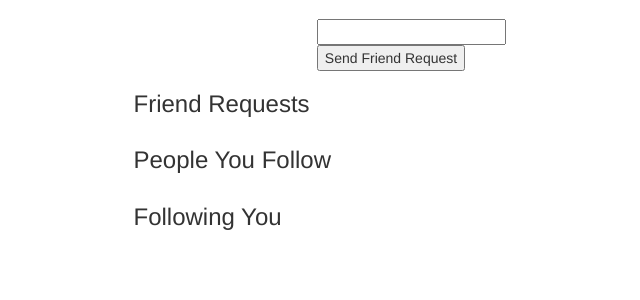
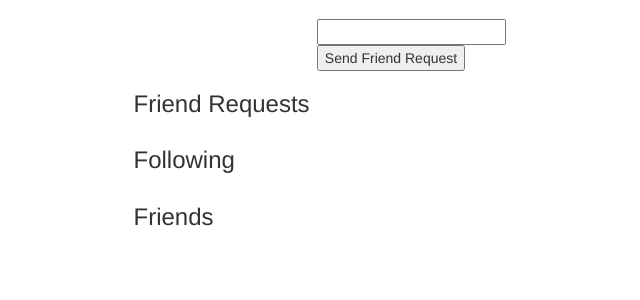
Before and after one commit to topched/CMPUT410W14-Group-Project, a Django app: page /mynode/friends/ in a window 1280 px wide. Shown: the part 51-351 px from the top of the page, without its empty margins (229-869 px from the left). Run offline with Django 3.2, Linux system fonts and the light colour scheme; the visitor is signed in with stand-in values (Sample User, id 1); data that the repository does not hold is empty; some libraries are stand-ins or nearby versions.

Commit message:
Christian and Kris commit. Friendship is now working properly. Made some table changes. syncdb may be required on your local copy. Server is now up to date

```diff
--- a/mynode/app/models.py
+++ b/mynode/app/models.py
@@ -20,6 +20,7 @@ class Friend(models.Model):
     accepted = models.IntegerField(default=False)
     class Meta:
         app_label='app'
+        unique_together = ('requester','receiver')
 
 class Image(models.Model):
     author = models.ForeignKey(User, db_column='author')
--- a/mynode/app/urls.py
+++ b/mynode/app/urls.py
@@ -15,5 +15,8 @@ urlpatterns = patterns('',
 
     url(r'^friends/$', views.friends),
     url(r'^friends/friend/create/$', views.create_friend),
-    #url(r'^friends_requests/', views.friends.create_friendRequest),
+    url(r'^friends/(\d+)/confirm/$', views.confirm_friend),
+    #url(r'^friends/friend/friend/(\d+)/$', views.friend_details),
+    url(r'^friends/(\d+)/delete/$', views.delete_friend),
+
 )
--- a/mynode/app/views.py
+++ b/mynode/app/views.py
@@ -8,7 +8,8 @@ from django.contrib.auth.models import User
 from django.contrib.auth.decorators import login_required
 from django.http import HttpResponseRedirect
 from app.models import *
-from app.modelforms import *
+from django.forms import ModelForm
+#from app.modelforms import *
 
 
 def index(request):
@@ -64,25 +65,6 @@ def profile(request):
         return redirect('app.views.stream')
 
 
-def validateLogin(request):
-    context = RequestContext(request)
-    username = request.POST['username']
-    pwd = request.POST['password']
-    user = authenticate(username=username, password=pwd)
-
-    #if user is not None:
-
-     #   if user.is_active:
-            #login(request,user)
-            #temp redirect for testing
-      #      return redirect ('stream_page.html', context)
-
-       # else:
-            #disabled account
-   # else:
-        #invalid login - tmp redirect for testing
-    #    return redirect('friend_page.html', context)
-
 #The stream contains posts, so although it doesn't look restful, it is.
 @login_required
 def stream(request):
@@ -135,10 +117,39 @@ def create_comment(request, parent_post):
 def friends(request):
     #TODO: friend stuff
     #friend_requests = FriendRequests.objects.get(user=request.user)
-    followers = Friend.objects.all()
-    following = Friend.objects.all()
-    data = {'friend_requests':'request!', 'followers':followers, 'following':following}
+    followers = Friend.objects.filter(accepted=0,receiver=request.user.id)
+    following = Friend.objects.filter(requester=request.user.id).exclude(accepted=1)
+    friends = Friend.objects.filter(accepted=1,receiver=request.user.id)
+    data = {'friend_requests':'request!', 'followers':followers, 'following':following, 'friends':friends}
     return render(request, 'friend_page.html', data)
+
+@login_required
+def delete_friend(request, follower_id):
+    current_user = User.objects.get(id=request.user.id)
+    sender = User.objects.get(id=follower_id)
+    friendship = Friend.objects.get(requester=sender,receiver=current_user)
+
+    friendship.accepted = 2
+    friendship.save()
+
+    return redirect('app.views.friends')
+
+@login_required
+def confirm_friend(request, follower_id):
+    current_user = User.objects.get(id=request.user.id)
+    sender = User.objects.get(id=follower_id)
+    friendship = Friend.objects.get(requester=sender,receiver=current_user)
+
+    try: friendship2 = Friend.objects.get(requester=current_user,receiver=sender)
+    except: friendship2 = Friend.objects.create(requester=current_user,receiver=sender,accepted=1)
+    friendship.accepted = 1
+    friendship.save()
+    friendship2.accepted = 1
+    friendship2.save()
+
+    return redirect('app.views.friends')
+
+
 
 @login_required
 def create_friend(request):
@@ -147,8 +158,8 @@ def create_friend(request):
     print receiver_name
 
     #TODO: Fancy up the "Person does not exists" code.
-    try : receiver = Users.objects.get(display_name=receiver_name)
-    except Users.DoesNotExist: return redirect('app.views.friends')
+    try : receiver = User.objects.get(username=receiver_name)
+    except User.DoesNotExist: return redirect('app.views.friends')
     print "FRIEND CREATED"
 
     friend = Friend.objects.create(receiver=receiver, requester=current_user)
--- a/mynode/templates/friend_page.html
+++ b/mynode/templates/friend_page.html
@@ -37,10 +37,10 @@
 
       <div class="row">
         <div class="col-md-4 col-md-offset-5">
-      <form  action="{% url 'app.views.create_friend' %}" method="POST">
+      <form  action="{% url 'app.views.create_friend'  %}" method="POST">
         {% csrf_token %}
-        <input name="receiver_display_name"/> </br>
-        <input type="submit" id="post" name="post" value="Send Friend Request" />
+        <input name="receiver_display_name" /> </br>
+        <input type="submit" id="post" name="create" value="Send Friend Request" />
       </form>
     </div>
     </div>
@@ -56,7 +56,15 @@
       <div class="row">
         <div class="col-md-12 col-md-offset-4 ">
           {% if not follower.accepted %}
-          {{ follower_request.requester.display_name }}
+          {{ follower_request.requester.username }}
+			<form action="{% url 'app.views.delete_friend' follower_request.requester.id %}" method="POST">
+				{% csrf_token %}
+				<input type="submit" name="delete" value="Deny" />
+			</form>
+			<form action="{% url 'app.views.confirm_friend' follower_request.requester.id %}" method="POST">
+				{% csrf_token %}
+				<input type="submit" name="update" value="Confirm" />
+			</form>
           {% endif %}
         </div>
       </div>
@@ -64,30 +72,30 @@
 
       <div class="row">
         <div class="col-md-4 col-md-offset-3">
-          <h3>People You Follow</h3>
+          <h3>Following</h3>
         </div>
       </div>
 
       {% for follow in following %}
       <div class="row">
         <div class="col-md-12 col-md-offset-4 ">
-          {{ follow.following.display_name }}
+          {{ follow.receiver.username }}
         </div>
       </div>
       {% endfor %}
 
       <div class="row">
         <div class="col-md-4 col-md-offset-3">
-          <h3>Following You</h3>
+          <h3>Friends</h3>
         </div>
       </div>
 
-      {% for follower in followers%}
+      {% for friend in friends%}
       <div class="row">
         <div class="col-md-12 col-md-offset-4 ">
-          {% if follower.accepted %}
-          {{ follower.requester.display_name }}
-          {% endif %}
+
+          {{ friend.requester.username }}
+
           {% endfor %}
         </div>
       </div>
--- a/mynode/templates/login_page.html
+++ b/mynode/templates/login_page.html
@@ -35,8 +35,12 @@
                 <label class="checkbox">
                     <input type="checkbox" value="remember-me"> Remember me
                 </label>
-                <input class="btn btn-lg btn-primary btn-block" type="submit"></input>
+                <input class="btn btn-lg btn-primary btn-block" type="submit" value="Log in"></input>
             </form>
+
+			<form class="form-signin" role="form" action="{% url "app.views.register" %}" method="get">
+				<input class="btn btn-lg btn-secondary btn-block" type="submit" value="Register"></input>
+			</form>
         </div>
     </body>
 </html>
--- a/mynode/templates/stream_page.html
+++ b/mynode/templates/stream_page.html
@@ -65,7 +65,7 @@
     <div class="row">
       <div class="col-md-6 col-md-offset-2">
         <p> {{ comment.content }} </p>
-        <div class=caption>Comment by: {{ post.author.username }} </div> </br>
+        <div class=caption>Comment by: {{ comment.author.username }} </div> </br>
       </div>
     </div>
     {% endif %}
@@ -80,8 +80,9 @@
             <input type="button" value="Comment" class='comment-link' />
             {% if post.author == current_user %}
             <input type="submit" value="Delete" />
+			{% endif %}
           </form>
-          {% endif %}
+
         </div>
       </div>
       <!-- Comment Row -->
```
Also changed, not shown: mynode/mynode/settings.py (+16 -16 lines).
